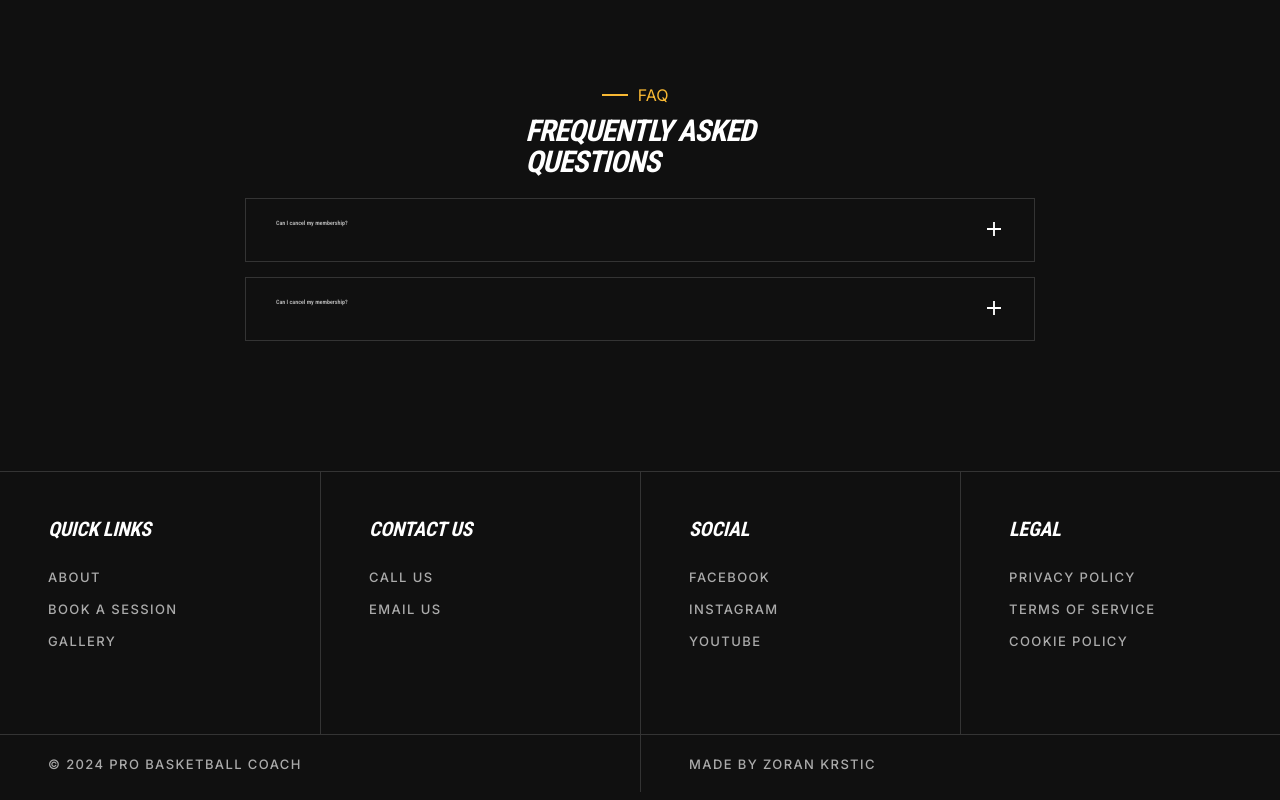
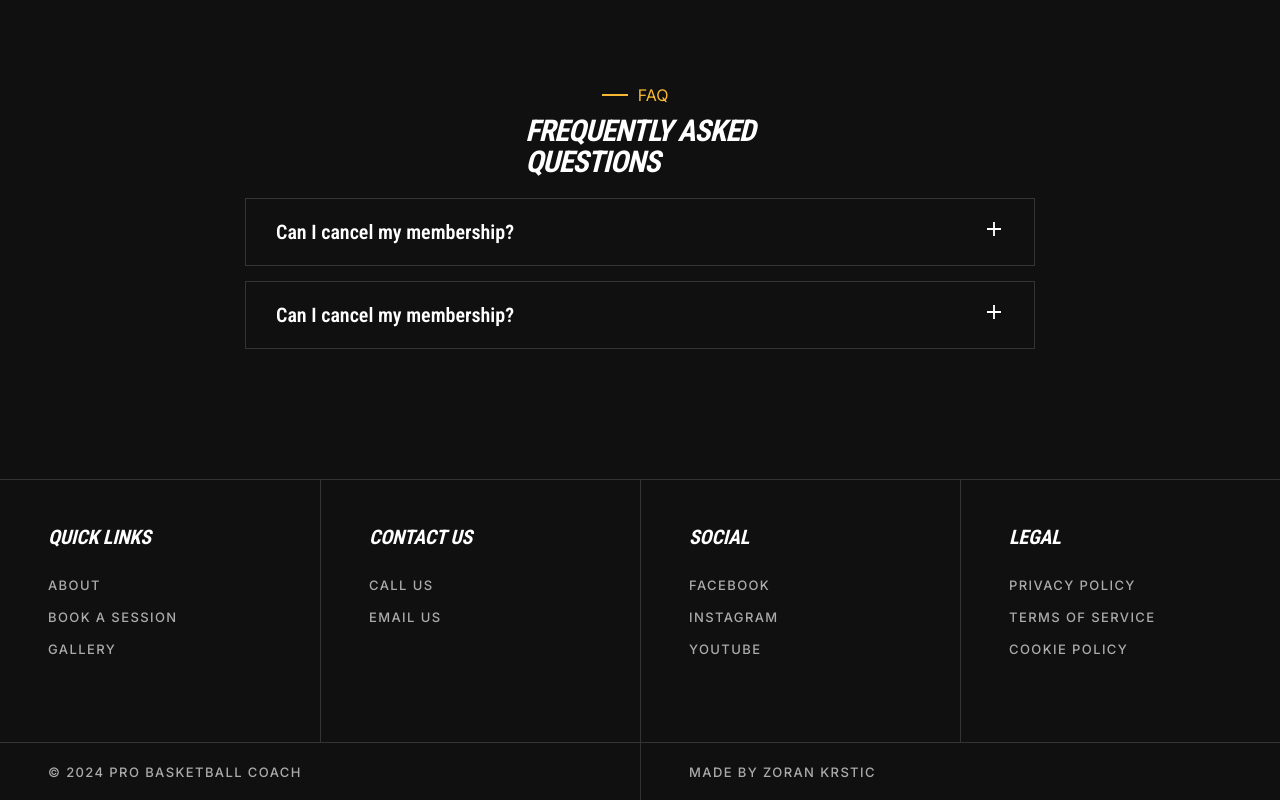
Before and after one commit to krsticzoran/basketball-coach, a Next.js app: page / in a window 1280 px wide. Shown: the part 3086-3886 px from the top of the page. Built offline with nearby package versions, Linux system fonts and the light colour scheme.

Commit message:
accordion

```diff
--- a/components/ui/accordion.js
+++ b/components/ui/accordion.js
@@ -13,10 +13,11 @@ export default function Accordion({ header, content }) {
     setIsShowing(!isShowing)
   }
   return (
-    <div className={classes.accordion}>
+    <div className={classes.accordion} onClick={toggle}>
       <div className={classes.header}>
         <h6>{header}</h6>
-        <div className={classes.title} onClick={toggle}>
+
+        <div className={classes.title}>
           <Image
             src={close}
             alt='close'
--- a/styles/components/ui/accordion.module.scss
+++ b/styles/components/ui/accordion.module.scss
@@ -8,6 +8,7 @@
   .header {
     display: flex;
     justify-content: space-between;
+    cursor: pointer;
   }
 
   img {
@@ -32,4 +33,10 @@
     rotate: 90deg;
     transition: rotate 0.3s ease;
   }
+  h6 {
+    @include font-size(l);
+    font-weight: 600;
+    line-height: 130%;
+    color: $white;
+  }
 }
```
